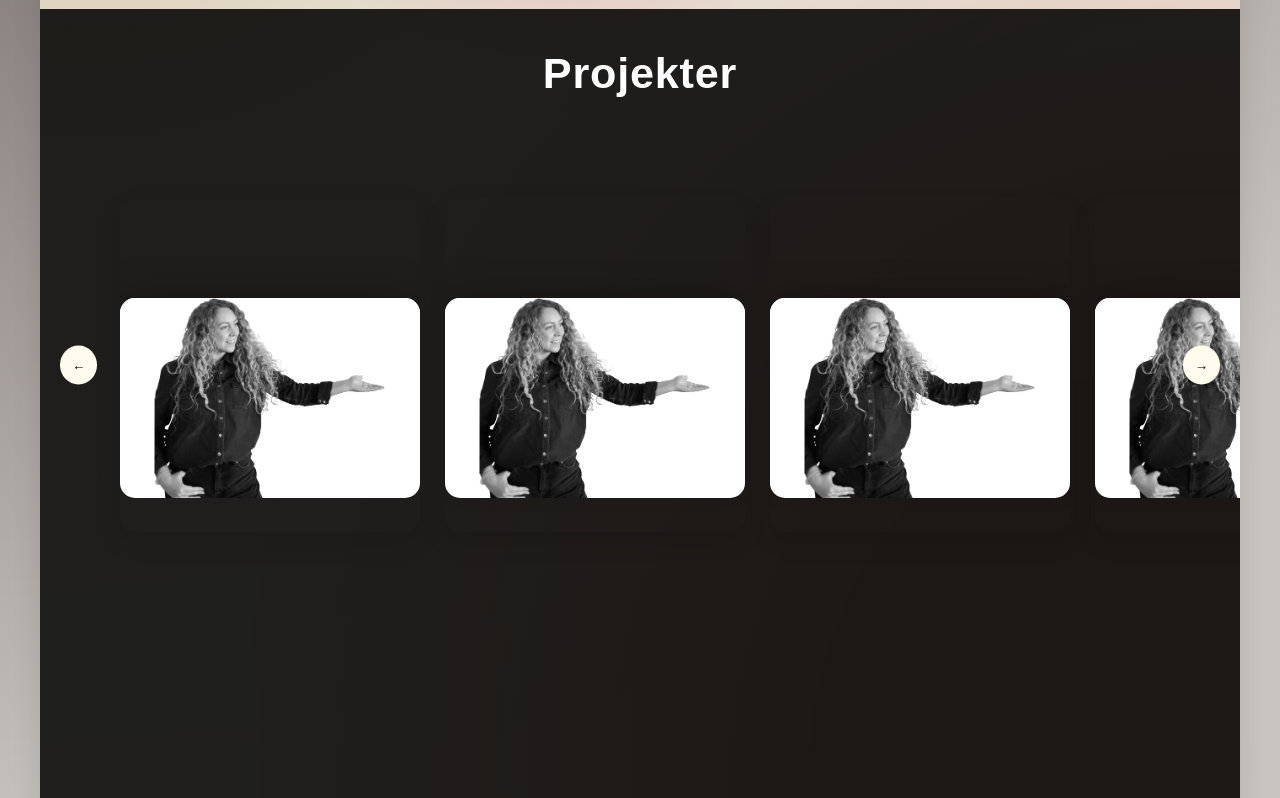
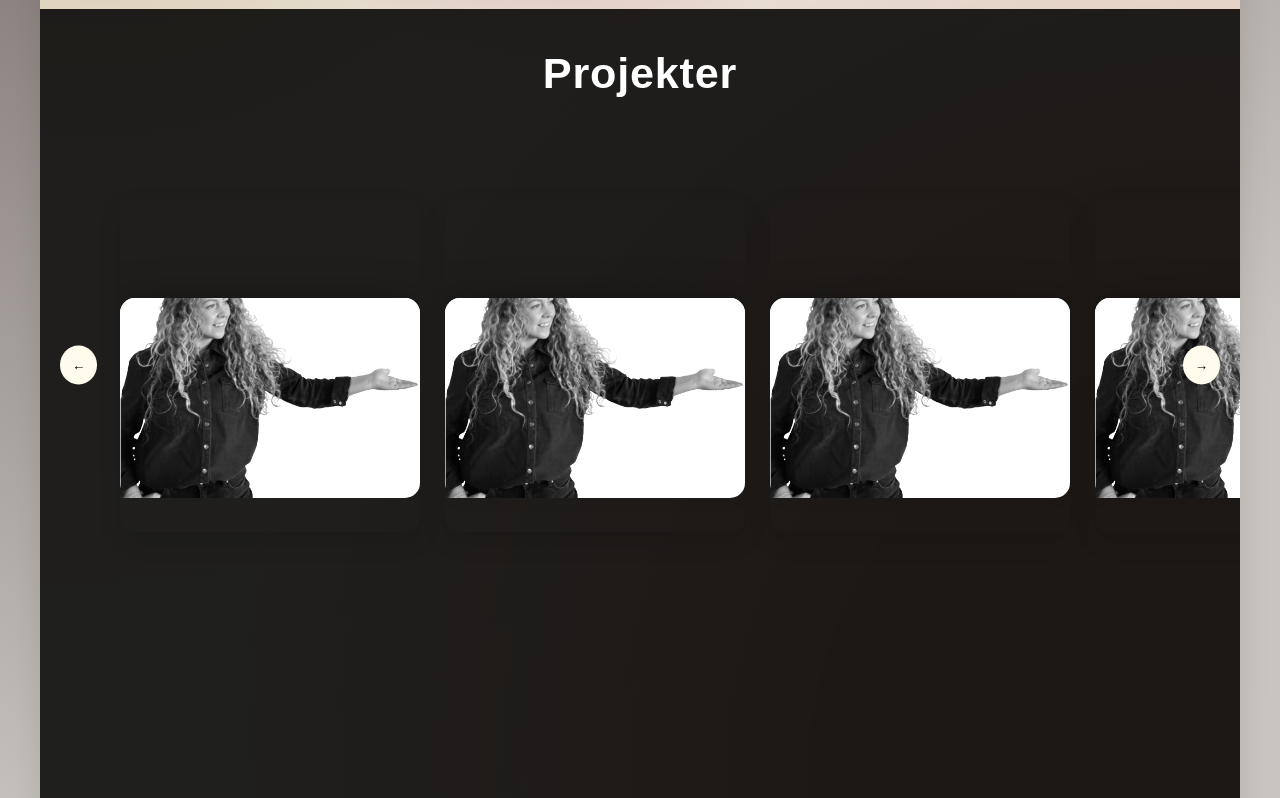
Before and after one commit to BlablaTara/DigiCV, a Next.js app: page / in a window 1280 px wide. Shown: the part 926-1724 px from the top of the page. Built offline with nearby package versions, Linux system fonts and the light colour scheme.

Commit message:
pic styling in project-cards

```diff
--- a/src/components/projectComponent/ProjectCard.js
+++ b/src/components/projectComponent/ProjectCard.js
@@ -13,7 +13,7 @@ export default function ProjectCard({ title, description, image }) {
                     height={200}
                     sizes="100vw"
                     style={{
-                        width: "100%",
+                        // width: "100%",
                         height: "200px",
                         objectFit: "cover"
                     }}
--- a/src/css/project.css
+++ b/src/css/project.css
@@ -82,7 +82,7 @@
 }
 
 .project-card-image {
-  width: 100%;
+  /* width: 100%; */
   height: 200px;
   overflow: hidden;
 }
```
